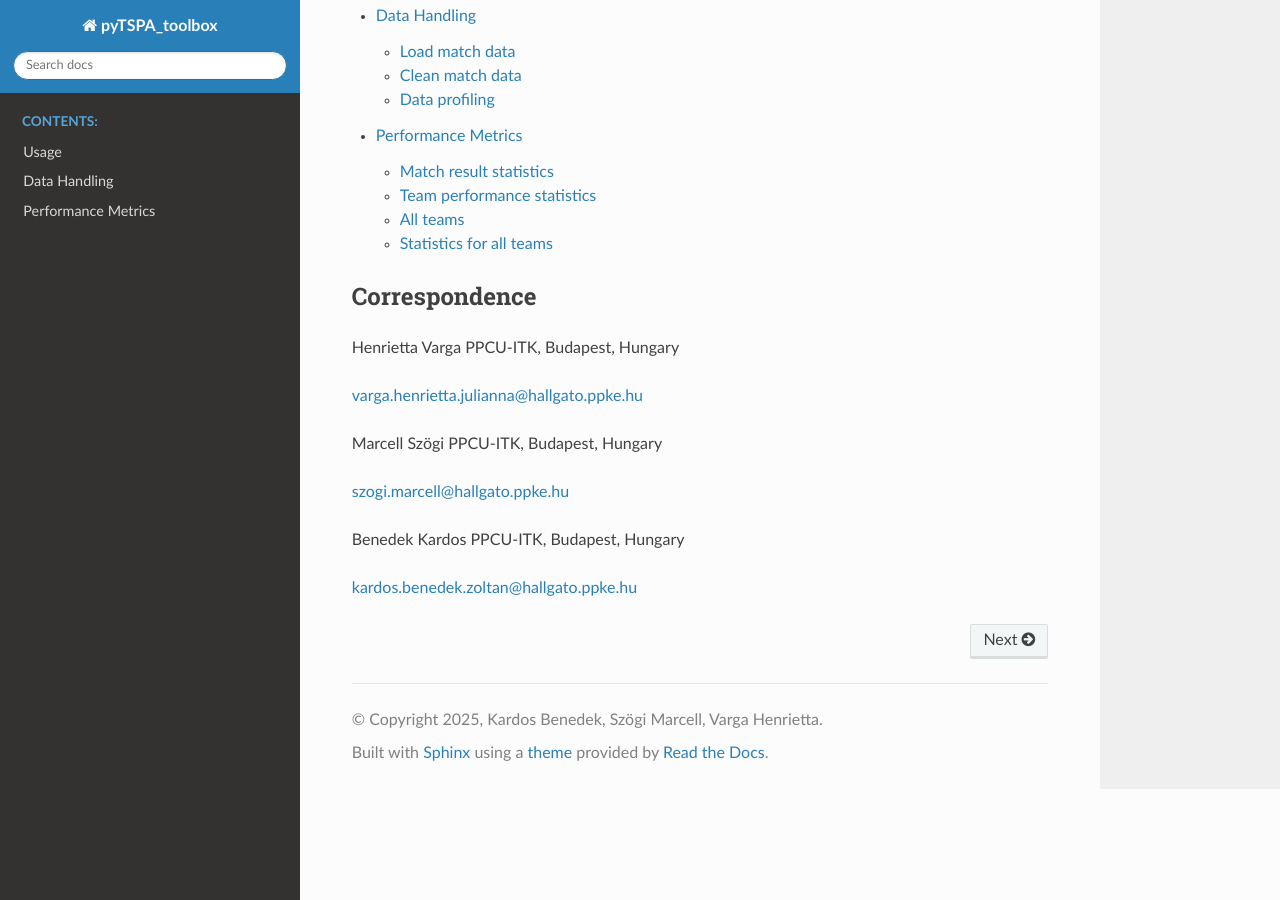
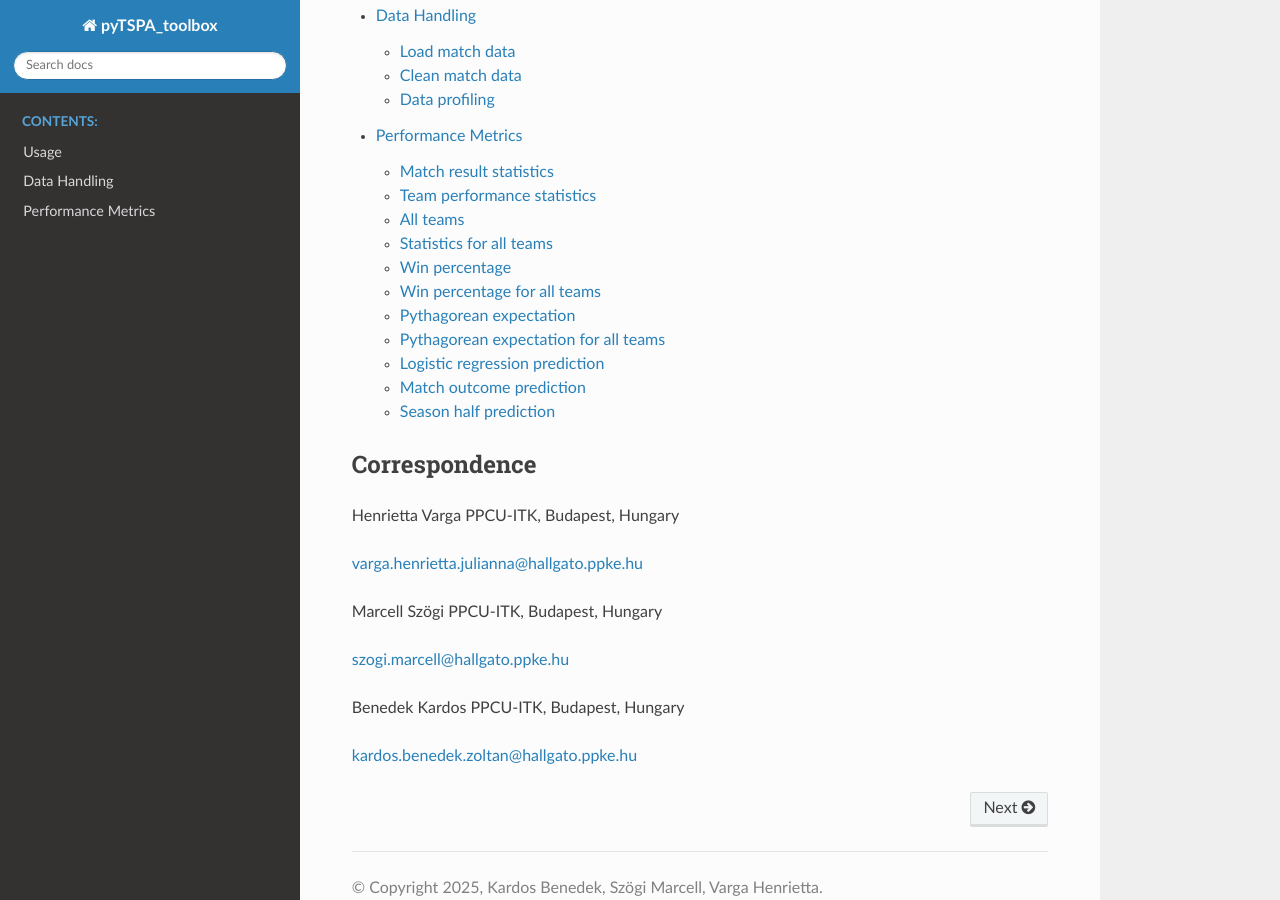
Before and after one commit to vargaheni05/pyTSPA-toolbox, a Sphinx documentation site: the page built from docs/source/index.rst, in a window 1280 px wide and 900 px high, scrolled down 1710 px. Built offline with Sphinx 7.4.7 and the Read the Docs theme 3.1.0, drawn with Linux system fonts in a browser that asks for light colours; pages that are not in the unit, such as notebooks, are missing from menus.

Commit message:
Update metrics.rst

```diff
--- a/docs/source/metrics.rst
+++ b/docs/source/metrics.rst
@@ -15,3 +15,31 @@ All teams
 Statistics for all teams
 -------------------
 .. autofunction:: pyTSPA.metrics.each_team_performance
+
+Win percentage
+---------------
+.. autofunction:: pyTSPA.metrics.win_percentage
+
+Win percentage for all teams
+-----------------------------
+.. autofunction:: pyTSPA.metrics.each_win_percentage
+
+Pythagorean expectation
+------------------------
+.. autofunction:: pyTSPA.metrics.pythagorean_expectation
+
+Pythagorean expectation for all teams
+-------------------------------------
+.. autofunction:: pyTSPA.metrics.each_pythagorean_expectation
+
+Logistic regression prediction
+------------------------------
+.. autofunction:: pyTSPA.metrics.logistic_regression_prediction
+
+Match outcome prediction
+-------------------------
+.. autofunction:: pyTSPA.metrics.predict_match_outcome
+
+Season half prediction
+-----------------------
+.. autofunction:: pyTSPA.metrics.season_half_prediction
```
